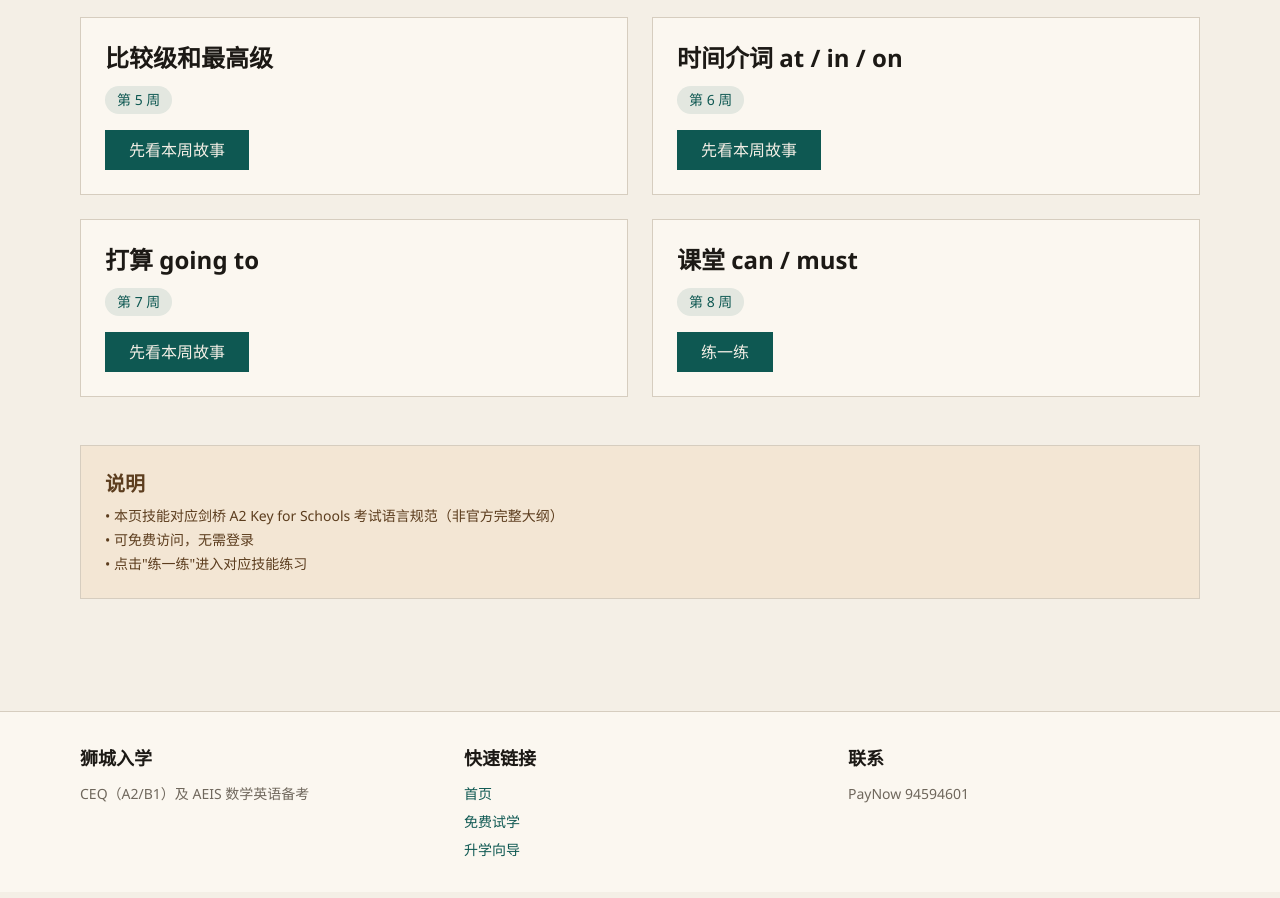
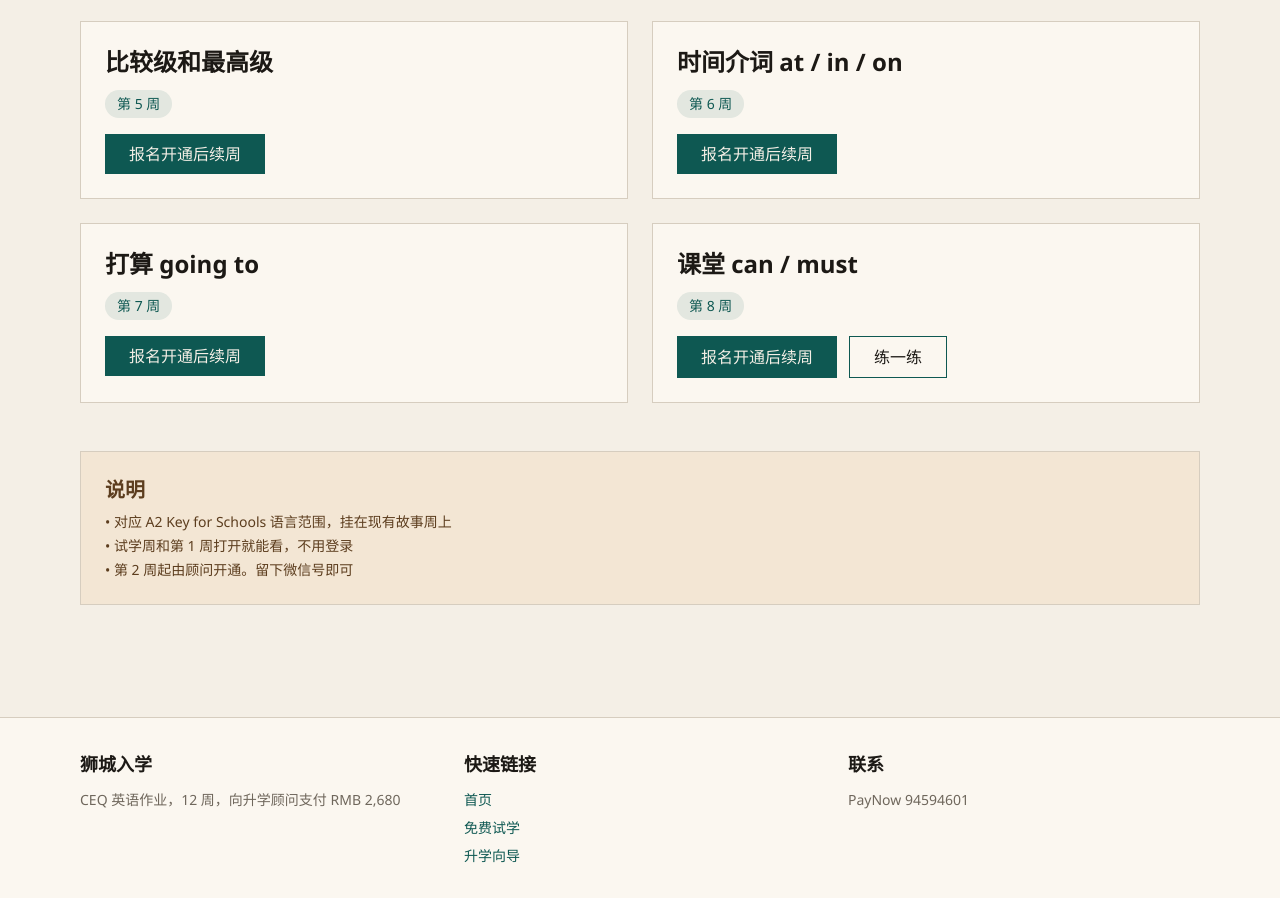
Before and after one commit to ttee/sg-school-entry, a Next.js app: page /skills in a window 1280 px wide. Shown: the part 1020-1918 px from the top of the page. Built offline with nearby package versions, Linux system fonts and the light colour scheme.

Commit message:
Stop /skills story hops from sending parents to login.
试学周和第 1 周走公开试学；第 2 周起改报名开通，说明不再谎称都能练一练。

```diff
--- a/app/skills/page.tsx
+++ b/app/skills/page.tsx
@@ -2,6 +2,16 @@
 
 import Link from "next/link";
 import { skills, drills } from "@/lib/skills-data";
+
+function storyHop(weekNumber: number): { href: string; text: string } {
+  if (weekNumber === 0) {
+    return { href: "/trial/A2", text: "先看本周故事" };
+  }
+  if (weekNumber === 1) {
+    return { href: "/trial/A2/1", text: "先看本周故事" };
+  }
+  return { href: "/#contact", text: "报名开通后续周" };
+}
 
 export default function SkillsPage() {
   const hasSkillDrill = (skillId: string) => {
@@ -37,19 +47,7 @@ export default function SkillsPage() {
         <div className="grid grid-cols-1 md:grid-cols-2 gap-6">
           {skills.map((skill) => {
             const hasDrill = hasSkillDrill(skill.id);
-            let linkHref: string;
-            let buttonText: string;
-
-            if (hasDrill) {
-              linkHref = `/skills/${skill.id}`;
-              buttonText = "练一练";
-            } else if (skill.weekNumber === 0) {
-              linkHref = `/trial/A2`;
-              buttonText = "先看本周故事";
-            } else {
-              linkHref = `/learn/plans/A2/${skill.weekNumber}`;
-              buttonText = "先看本周故事";
-            }
+            const hop = storyHop(skill.weekNumber);
 
             return (
               <div
@@ -64,12 +62,22 @@ export default function SkillsPage() {
                     {skill.weekLabel}
                   </span>
                 </div>
-                <Link
-                  href={linkHref}
-                  className="inline-block bg-accent text-accent-ink px-6 py-2 rounded-[--radius] font-medium hover:bg-accent-hover transition-colors"
-                >
-                  {buttonText}
-                </Link>
+                <div className="flex flex-wrap gap-3">
+                  <Link
+                    href={hop.href}
+                    className="inline-flex items-center justify-center px-6 py-2 bg-accent text-accent-ink font-medium rounded-[--radius] hover:bg-accent-hover transition-colors"
+                  >
+                    {hop.text}
+                  </Link>
+                  {hasDrill && (
+                    <Link
+                      href={`/skills/${skill.id}`}
+                      className="inline-flex items-center justify-center px-6 py-2 bg-transparent text-ink border border-accent font-medium rounded-[--radius] hover:bg-accent/10 transition-colors"
+                    >
+                      练一练
+                    </Link>
+                  )}
+                </div>
               </div>
             );
           })}
@@ -78,9 +86,9 @@ export default function SkillsPage() {
         <div className="mt-12 p-6 bg-warn-bg border border-line rounded-[--radius]">
           <h2 className="text-xl font-bold text-warn-ink mb-2">说明</h2>
           <ul className="text-warn-ink space-y-1 text-sm">
-            <li>• 本页技能对应剑桥 A2 Key for Schools 考试语言规范（非官方完整大纲）</li>
-            <li>• 可免费访问，无需登录</li>
-            <li>• 点击"练一练"进入对应技能练习</li>
+            <li>• 对应 A2 Key for Schools 语言范围，挂在现有故事周上</li>
+            <li>• 试学周和第 1 周打开就能看，不用登录</li>
+            <li>• 第 2 周起由顾问开通。留下微信号即可</li>
           </ul>
         </div>
       </main>
@@ -91,7 +99,7 @@ export default function SkillsPage() {
             <div>
               <h3 className="text-lg font-bold text-ink mb-3">狮城入学</h3>
               <p className="text-sm text-muted">
-                CEQ（A2/B1）及 AEIS 数学英语备考
+                CEQ 英语作业，12 周，向升学顾问支付 RMB 2,680
               </p>
             </div>
             <div>
```
